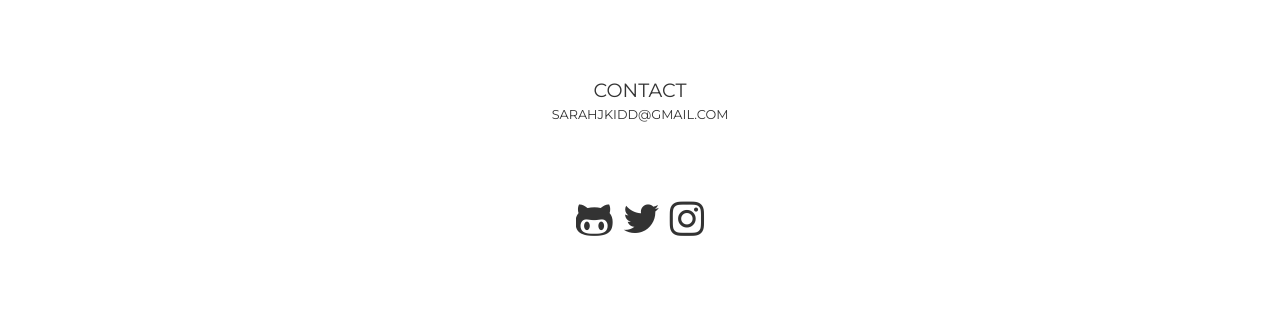
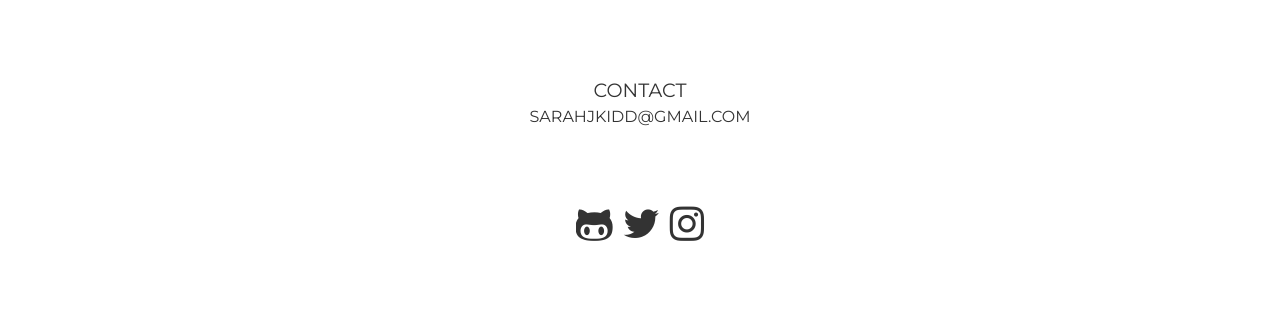
Before and after one commit to skiddhubbard/skiddhubbard.github.io, a Jekyll site: the page built from index.md, in a window 1280 px wide. Shown: the part 1881-2211 px from the top of the page. Built offline with Jekyll 4.4.1, drawn with Linux system fonts in a browser that asks for light colours.

Commit message:
update h2 size

```diff
--- a/_sass/site/_base.scss
+++ b/_sass/site/_base.scss
@@ -295,6 +295,10 @@ li {
 
 
   @media (min-width: 768px) {
+
+    h2 {
+      font-size: 1em;
+    }
 
     p {
       font-size: 1.5em;
```
